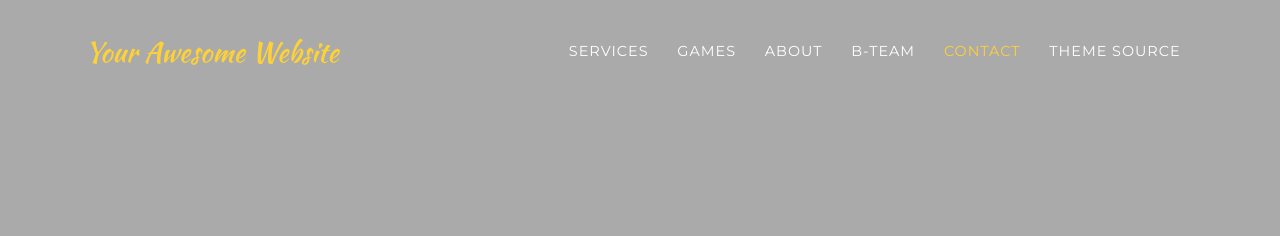
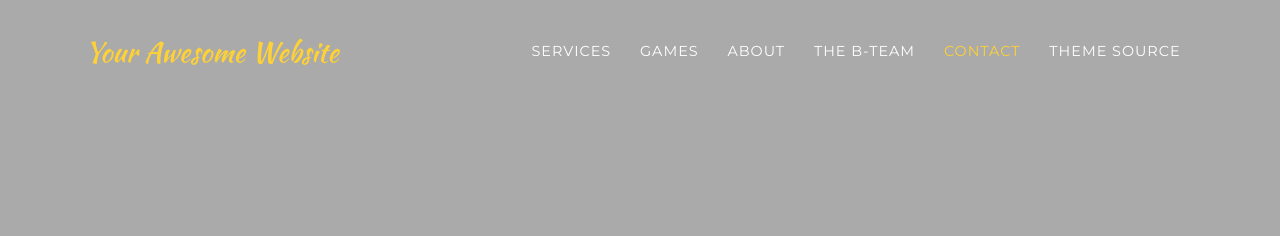
Before and after one commit to Dahyunismm/Unix-Final-Project, a Jekyll site: the page built from agencyWebsite/index.md, in a window 1280 px wide. Shown: the top 236 px of the page. Built offline with Jekyll 4.4.1, drawn with Linux system fonts in a browser that asks for light colours; some web fonts are replaced.

Commit message:
Update navigation.yml

```diff
--- a/agencyWebsite/_data/navigation.yml
+++ b/agencyWebsite/_data/navigation.yml
@@ -8,7 +8,7 @@ nav:
   - title: "About"
     section: timeline
 
-  - title: "B-Team"
+  - title: "The B-Team"
     section: team
 
   - title: "Contact"
```
